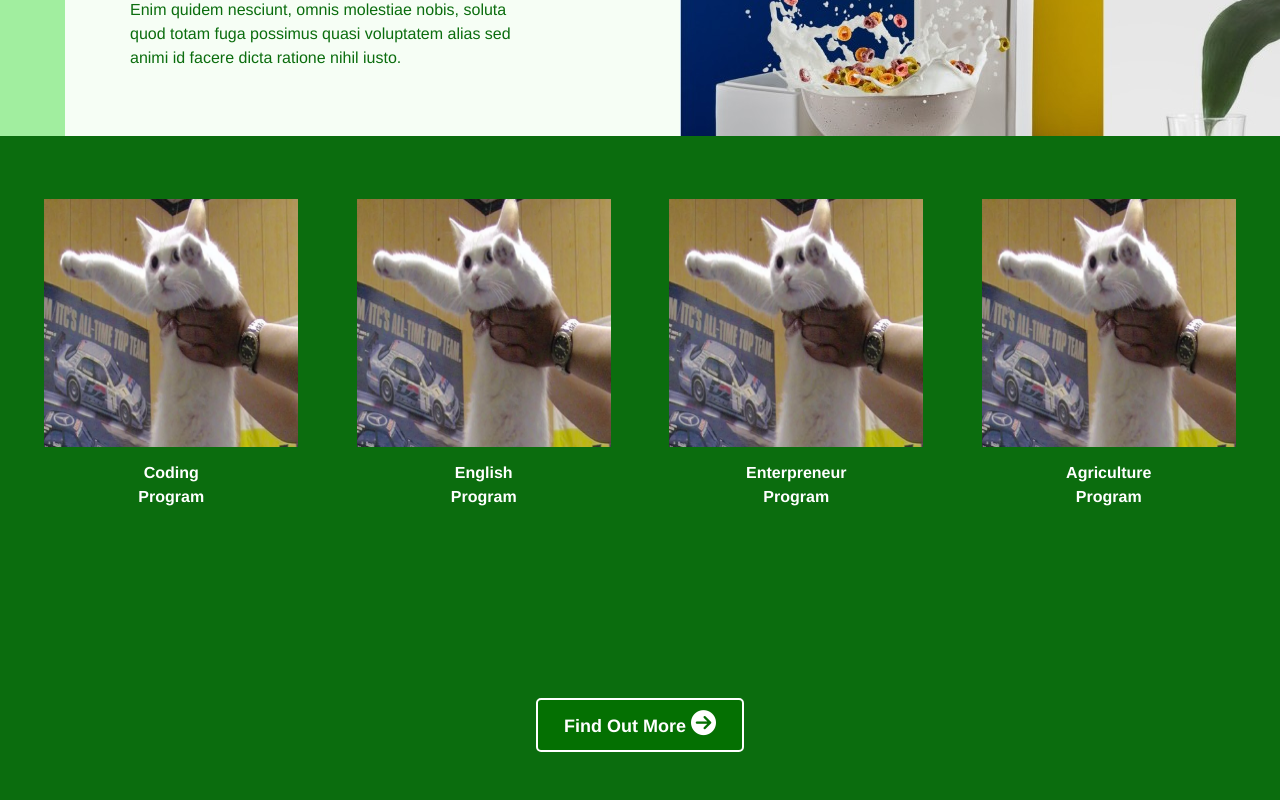
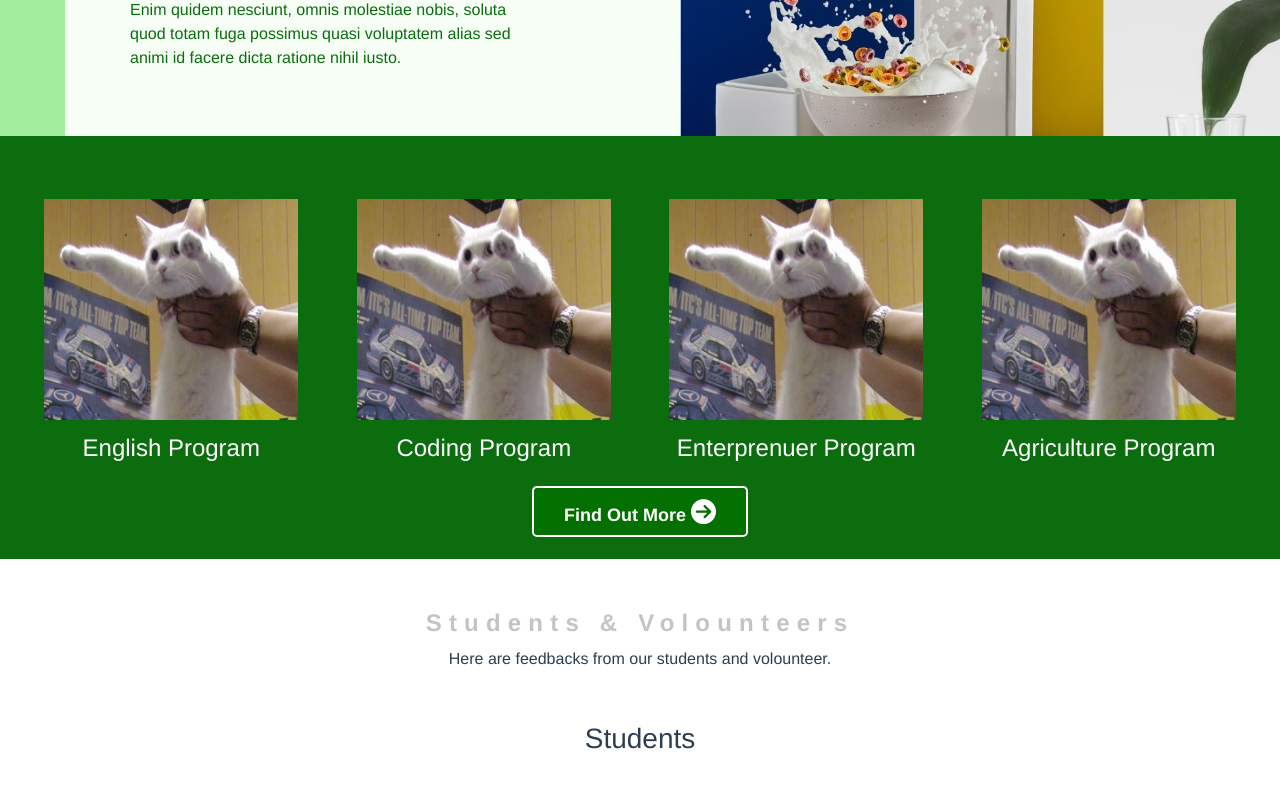
Before and after one commit to PutuRama/slukatcodingrama, a Vue app in the folder client/: page / in a window 1280 px wide. Shown: the part 2280-3080 px from the top of the page. Built offline with nearby package versions, Linux system fonts and the light colour scheme.

Commit message:
fix home

```diff
--- a/client/src/views/Home.vue
+++ b/client/src/views/Home.vue
@@ -54,12 +54,8 @@
       <div class="row2 row">
         <div class="col-sm-12 col-md-6">
           <div class="column2">
-            <img
-              src="../assets/img/founder.svg"
-              alt=""
-            />
+            <img src="../assets/img/founder.svg" alt="" />
             <p>I Gusti Agung Rai <span>&</span> I Gusti Ayu Darsini</p>
-
           </div>
 
           <p class="founder-bio">
@@ -105,44 +101,32 @@
           <div class="col column-program">
             <span class="col-md-3 col-sm-6 program-span">
               <img src="../assets/kucing.png" alt="" />
-              <p>
-                Coding <br />
-                Program
-              </p>
+              <h4>English Program</h4>
             </span>
             <span class="col-md-3 col-sm-6 program-span">
               <img src="../assets/kucing.png" alt="" />
-              <p>
-                English <br />
-                Program
-              </p>
+              <h4>Coding Program</h4>
             </span>
             <span class="col-md-3 col-sm-6 program-span">
               <img src="../assets/kucing.png" alt="" />
-              <p>
-                Enterpreneur <br />
-                Program
-              </p>
+              <h4>Enterprenuer  Program</h4>
             </span>
             <span class="col-md-3 col-sm-6 program-span">
               <img src="../assets/kucing.png" alt="" />
-              <p>
-                Agriculture <br />
-                Program
-              </p>
+              <h4>Agriculture Program</h4>
             </span>
           </div>
         </div>
       </div>
-      <button class="button-program">
-        <a href=""
+      <router-link class="button-program" to="/program">
+        <a href="#"
           >Find Out More
           <i
             class="fas fa-arrow-circle-right"
             style="font-size: 25px; color: white"
           ></i
         ></a>
-      </button>
+      </router-link>
     </div>
 
     <!-- testimonial -->
@@ -343,14 +327,14 @@
 @import url("https://fonts.googleapis.com/css2?family=Montserrat:wght@300;400&family=Poppins:wght@200;300&display=swap");
 /* @import url('../assets/css/media.css'); */
 
-.home{
+.home {
   overflow-x: hidden;
 }
 
 /* on top */
 .banner {
   width: 100%;
-  background-image: url('../assets/img/banner1.jpg');
+  background-image: url("../assets/img/banner1.jpg");
   background-size: cover;
   background-repeat: no-repeat;
   background-position: 50% 50%;
@@ -360,7 +344,7 @@
 .teks {
   position: absolute;
   top: 35%;
-  color:rgb(190, 190, 190);
+  color: rgb(190, 190, 190);
   font-weight: 600;
 }
 #teks {
@@ -400,6 +384,9 @@
   .about-img {
     display: none;
   }
+  .program-span {
+    margin: 10px 0;
+  }
 }
 .column {
   display: flex;
@@ -435,9 +422,8 @@
   margin-bottom: 4%;
   justify-content: center;
 }
-.founder-bio{
-
-  padding:0 10px;
+.founder-bio {
+  padding: 0 10px;
 }
 .column2 {
   flex: 50%;
@@ -449,17 +435,15 @@
   border-radius: 100%;
 }
 
-
 .column2 > p {
   margin-top: 5%;
   font-weight: 900;
 
-  padding:0 10px;
+  padding: 0 10px;
   font-size: 20px;
 }
 .founder > p {
-
-  padding:0 10px;
+  padding: 0 10px;
   margin-top: 20px;
   font-weight: 500;
 }
@@ -499,8 +483,8 @@
 }
 .program {
   background-color: #0b6d0e;
-  padding: 2% 0 4% 0;
-  margin-bottom: 8%;
+  padding: 2% 0 30px 0;
+  margin-bottom: 50px;
 }
 .column-program {
   display: flex;
@@ -512,7 +496,7 @@
 }
 .program-span {
   width: 80%;
-  padding-bottom: 15%;
+  padding-bottom: 80px;
   padding-top: 3%;
   color: white;
   font-weight: 700;
@@ -526,8 +510,8 @@
   background: #047002;
   border: white 2px solid;
   border-radius: 5px;
-  padding: 0.8% 2% 0.8% 2%;
-  margin-top: 5%;
+  padding: 15px 30px;
+  margin-top: 70px;
 }
 .button-program a {
   text-decoration: none;
@@ -545,6 +529,7 @@
 }
 .top p {
   line-height: 27px;
+  padding:0 10px;
 }
 .testi h3 {
   margin: 50px 0 30px 0;
```
Lines whose indentation alone changed are shown as unchanged.
